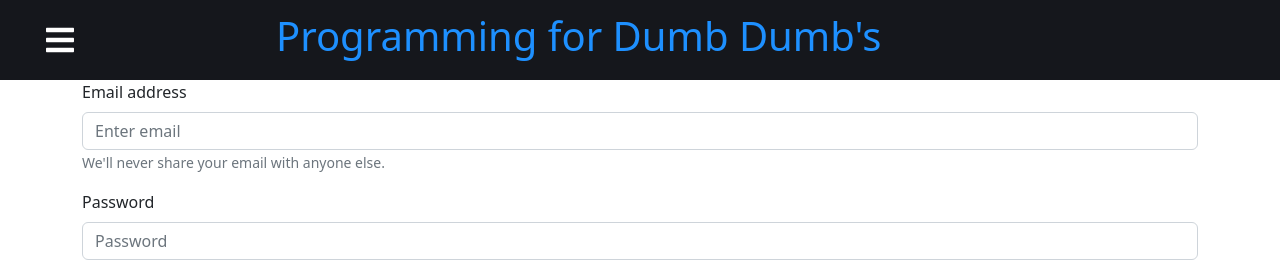
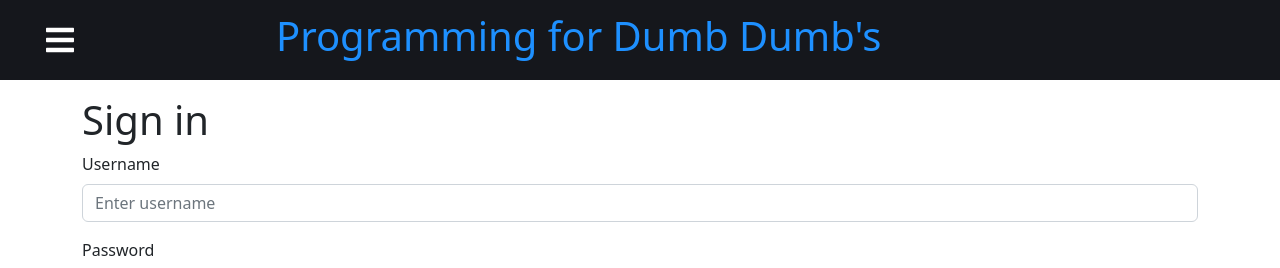
Before and after one commit to joboot/online-book-interface, a React (Create React App) app: page / in a window 1280 px wide. Shown: the top 268 px of the page. Built offline with nearby package versions, Linux system fonts and the light colour scheme.

Commit message:
Working on sign in functionality with an API

```diff
--- a/src/pages/SignIn.js
+++ b/src/pages/SignIn.js
@@ -1,34 +1,55 @@
-import React, { useState } from 'react'
+import React, { useState, useRef, useEffect} from 'react'
 import { Form, Button, Container } from 'react-bootstrap'
 import { useNavigate } from "react-router-dom";
 
 const SignIn = () => {
+  const userRef = useRef();
+  const errRef = useRef();
   const navigate = useNavigate();
 
-  const [email, setEmail] = useState();
-  const [password, setPassword] = useState();
+  const [user, setUser] = useState();
+  const [pwd, setPassword] = useState();
+  const [errMsg, setErrMsg] = useState();
+  const [success, setSuccess] = useState();
+
+  // useEffect(() => {
+  //   userRef.current.focus();
+  // }, [])
+
+  useEffect(() => {
+    setErrMsg('');
+  }, [user, pwd])
 
   const onSubmit = (path) => {
+
+    try {
       console.log("Sign in button");
+      console.log(user, pwd);
+      setUser('');
+      setPassword('');
+      setSuccess(true);
       navigate(path)
+    } catch (err) {
+
+    }
+
 	};
 
   return (
     <div>
       <Container>
+        <p ref={errRef} className={errMsg ? "errmsg" : "offscreen"} aria-live="assertive"> {errMsg} </p>
+        <h1>Sign in</h1>
         <Form>
             <Form.Group className="mb-3" controlId="formBasicEmail">
-                  <Form.Label>Email address</Form.Label>
+                <Form.Label>Username</Form.Label>
                 <Form.Control
-                    type="email"
-                    placeholder="Enter email"
-                    value={email || ''}
-                    onChange= {e => setEmail(e.target.value)}
+                  type="username"
+                  placeholder="Enter username"
+                  value={user || ''}
+                  onChange= {e => setUser(e.target.value)}
                   required
                 />
-                  <Form.Text className="text-muted">
-                  We'll never share your email with anyone else.
-                  </Form.Text>
             </Form.Group>
 
             <Form.Group className="mb-3" controlId="formBasicPassword">
@@ -36,7 +57,7 @@ const SignIn = () => {
                 <Form.Control
                   type="password"
                   placeholder="Password"
-                    value={password || ''}
+                  value={pwd || ''}
                   onChange= {e => setPassword(e.target.value)}
                   required
                   />
```
Lines whose indentation alone changed are shown as unchanged.
